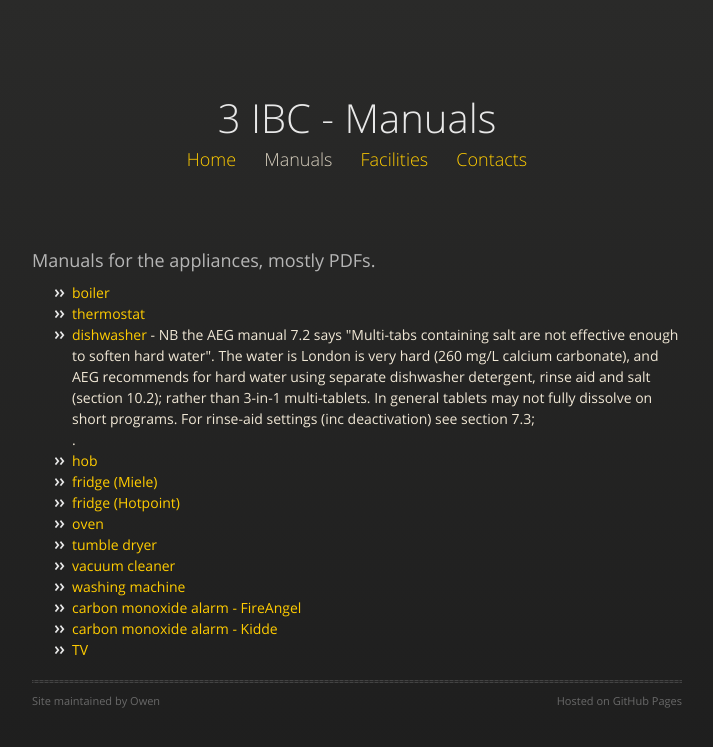
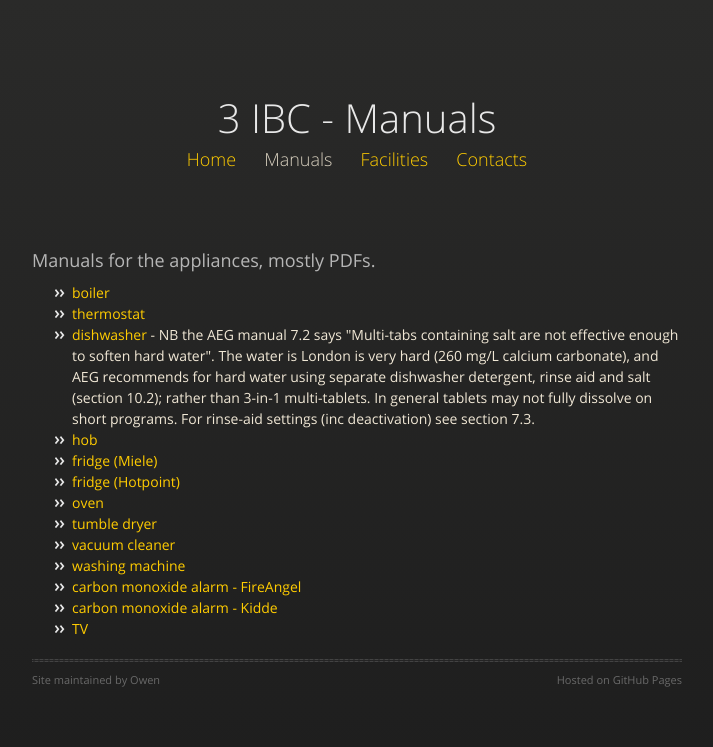
Before and after one commit to owenlydiard/3ibc, a Jekyll site: the page built from manuals.html, in a window 1280 px wide. Shown: the top 747 px of the page, without its empty margins (283-996 px from the left). Built offline with Jekyll 4.4.1, drawn with Linux system fonts in a browser that asks for light colours; nearby versions of some CDN libraries.

Commit message:
Stray '.'.

```diff
--- a/manuals.html
+++ b/manuals.html
@@ -10,7 +10,7 @@ group: navigation
 <li><a href="manuals/baxi400-combi-2-1-inst_man_ops.pdf">boiler</a></li>
 <li><a href="manuals/thermostat-ESRTP4+-manual.pdf">thermostat</a></li>
 <li><a href="manuals/FFB74707PM-User_manual.pdf">dishwasher</a>
-- NB the AEG manual 7.2 says "Multi-tabs containing salt are not effective enough to soften hard water". The water is London is very hard (260 mg/L calcium carbonate), and AEG recommends for hard water using separate dishwasher detergent, rinse aid and salt (section 10.2); rather than 3-in-1 multi-tablets. In general tablets may not fully dissolve on short programs. For rinse-aid settings (inc deactivation) see section 7.3;</li>.
+- NB the AEG manual 7.2 says "Multi-tabs containing salt are not effective enough to soften hard water". The water is London is very hard (260 mg/L calcium carbonate), and AEG recommends for hard water using separate dishwasher detergent, rinse aid and salt (section 10.2); rather than 3-in-1 multi-tablets. In general tablets may not fully dissolve on short programs. For rinse-aid settings (inc deactivation) see section 7.3.</li>
 <li><a href="manuals/hob-Neff-T27CS59.pdf">hob</a></li>
 <li><a href="manuals/fridge+freezer-Miele-K2328S.pdf">fridge (Miele)</a></li>
 <li><a href="manuals/fridge-Hotpoint-RLA36P.pdf">fridge (Hotpoint)</a></li>
```
